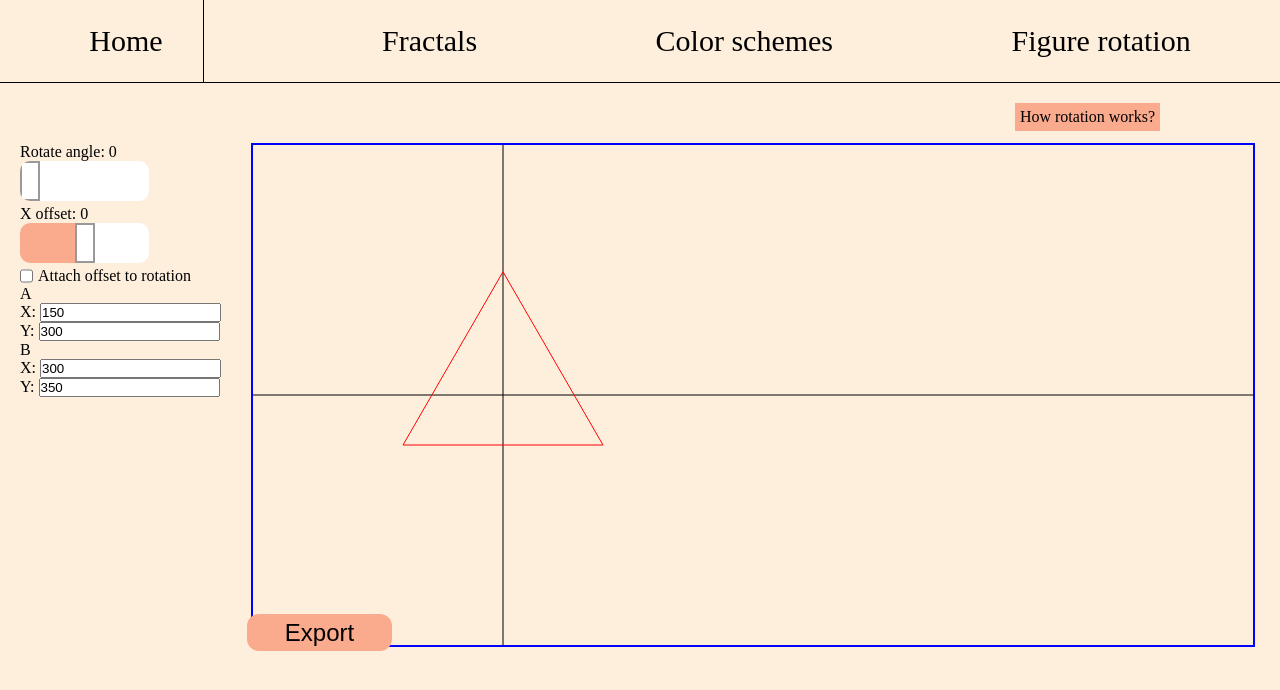
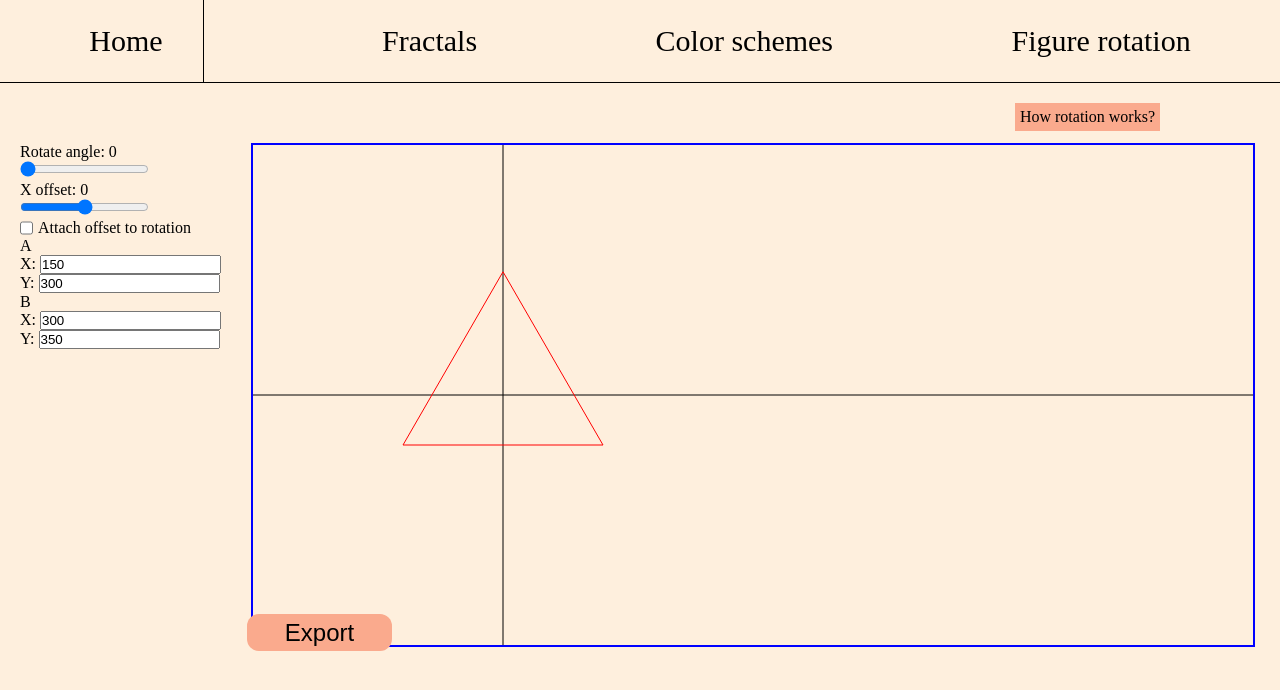
Before and after one commit to moskalenco-a/react-fractal, a React (Create React App) app: page / in a window 1280 px wide. Shown: the top 690 px of the page. Built offline with nearby package versions, Linux system fonts and the light colour scheme.

Commit message:
Remove range styling

```diff
--- a/src/components/Range.module.css
+++ b/src/components/Range.module.css
@@ -1,81 +1,2 @@
-
-/* RANGE 3 */
-input[type="range"] {
-    margin: auto;
-    -webkit-appearance: none;
-    position: relative;
-    overflow: hidden;
-    /* height: 40px; */
-    /* width: 200px; */
-    cursor: pointer;
-    border-radius: 0; /* iOS */
-    border-radius: 10px;
-}
-
-::-webkit-slider-runnable-track {
-    background: #fff;
-    background: #fff;
-}
-
-/*
- * 1. Set to 0 width and remove border for a slider without a thumb
- * 2. Shadow is negative the full width of the input and has a spread
- *    of the width of the input.
- */
-::-webkit-slider-thumb {
-    -webkit-appearance: none;
-    width: 20px; /* 1 */
-    height: 40px;
-    background: #fff;
-    box-shadow: -200px 0 0 200px #faaa8d; /* 2 */
-    border: 2px solid #999; /* 1 */
-}
-
-/* #211f1f circle color */
-/* dogerblue => #faaa8d, color of filled part*/
-
-::-moz-range-track {
-    height: 40px;
-    /* border-radius: 50%; */
-    background: #fff;
-}
-
-::-moz-range-thumb {
-    background: #211f1f;
-    height: 20px;
-    width: 20px;
-    border-radius: 50% !important;
-    box-shadow: -200px 0 0 195px #faaa8d;
-    box-sizing: border-box;
-}
-
-::-ms-fill-lower {
-    background: #faaa8d;
-}
-
-::-ms-thumb {
-    background: #fff;
-    border: 2px solid #999;
-    height: 40px;
-    width: 20px;
-    box-sizing: border-box;
-}
-
-::-ms-ticks-after {
-    display: none;
-}
-
-::-ms-ticks-before {
-    display: none;
-}
-
-::-ms-track {
-    background: #fff;
-    color: transparent;
-    height: 40px;
-    border: none;
-}
-
-::-ms-tooltip {
-    display: none;
-}
+/* #211f1f, circle color */
+/* #faaa8d, color of filled part */
```
